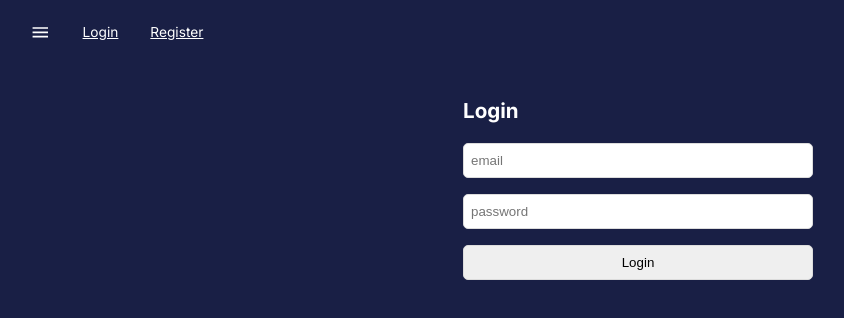
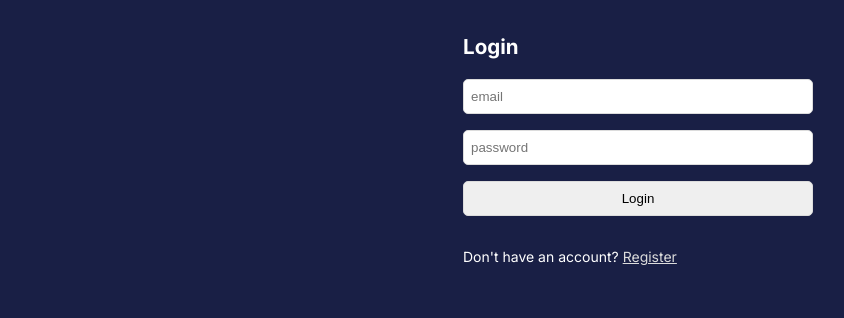
Before and after one commit to Aditya-gam/Admin-Dashboard, a React (Create React App) app in the folder Admin Dashboard/client/: page /login in a window 1280 px wide. Shown: the top 318 px of the page, without its empty margins (2-846 px from the left). Built offline with nearby package versions, Linux system fonts and the light colour scheme; no server answers.

Commit message:
Update Login.jsx

```diff
--- a/Admin Dashboard/client/src/scenes/auth/Login.jsx
+++ b/Admin Dashboard/client/src/scenes/auth/Login.jsx
@@ -1,13 +1,13 @@
 import React, { useEffect, useState } from "react";
-import { useDispatch, useSelector } from "react-redux";
-import { loginUser } from "state/authSlice";
+import { useSelector } from "react-redux";
+// import { loginUser } from "state/authSlice";
 import { StyledForm } from "./StyledForm";
-import { useNavigate } from "react-router-dom";
-import Navbar from "components/Navbar";
+import { Link, useNavigate } from "react-router-dom";
+// import Navbar from "components/Navbar";
 import axios from "axios";
 
 const Login = () => {
-  const dispatch = useDispatch();
+  // const dispatch = useDispatch();
   const navigate = useNavigate();
   const auth = useSelector((state) => state.auth);
   // console.log("🚀 ~ file: register.jsx:8 ~ Register ~ auth", auth);
@@ -46,9 +46,9 @@ const Login = () => {
   };
 
   return (
-    <>
-      <Navbar />
+    <div style={{ margin: "auto" }}>
       <StyledForm onSubmit={handleSubmit}>
+        <div style={{ margin: "auto" }}>
           <h2>Login</h2>
           <input
             type="email"
@@ -66,9 +66,14 @@ const Login = () => {
             {auth.loginStatus === "pending" ? "Submitting..." : "Login"}
           </button>
 
+          <p style={{ color: "white" }}>
+            Don't have an account? <Link to="/register">Register</Link>{" "}
+          </p>
+
           {auth.loginStatus === "rejected" ? <p>{auth.loginError}</p> : null}
+        </div>
       </StyledForm>
-    </>
+    </div>
   );
 };
 
```
Lines whose indentation alone changed are shown as unchanged.
